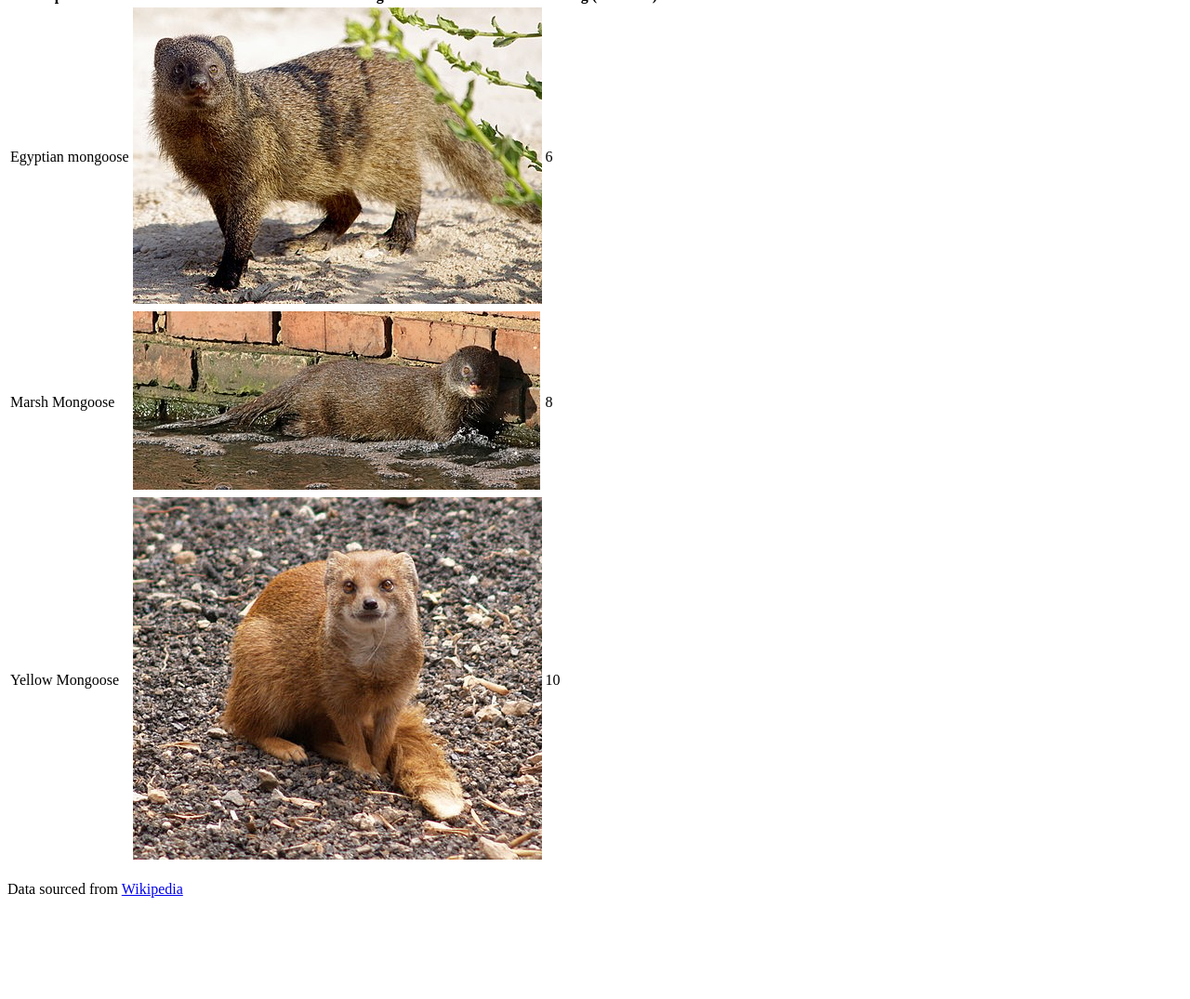
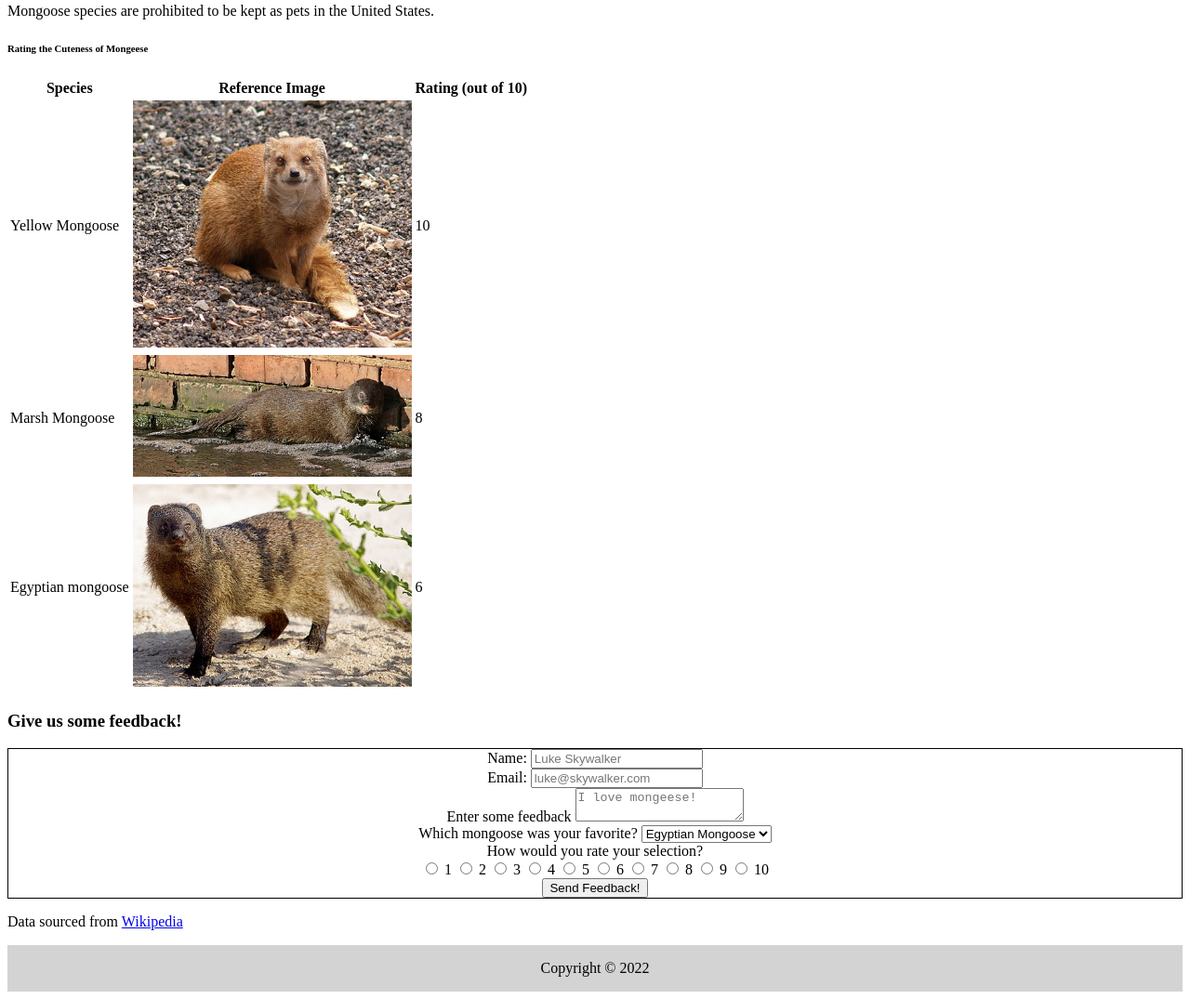
Before and after one commit to behlers22/brenden_ehlers_training, a plain HTML site: page HTML/problem1/index.html in a window 1280 px wide. Shown: the part 1255-2330 px from the top of the page at 93% size. Before the commit the page ends 2237 px from the top, so only its background shows below. Drawn offline with Linux system fonts and the light colour scheme.

Commit message:
problem2

```diff
--- a/HTML/problem1/index.html
+++ b/HTML/problem1/index.html
@@ -3,11 +3,18 @@
     <head>
         <title>Mongeese</title>
         <meta charset="utf-8" />
+        <link href="./styles.css" rel="stylesheet">
     </head>
     <body>
-        <h1>Mongeese: The Where And The What</h1>
+        <header>
+            <span>The Mongoose Website</span>
+        </header>
+        <main role="main">
+            <section id="home">
+                <h><h1>Mongeese: The Where And The What</h1></h>
                 <p>Table of Contents</p>
-        <ol>
+                <nav>
+                    <ul>
                         <li>
                             <a href="#characteristics">Characteristics</a>
                         </li>
@@ -23,26 +30,36 @@
                         <li>
                             <a href="#rating">Rating the Cuteness of Mongeese </a>
                         </li>
-        </ol>
+                        <li>
+                            <a href="#feedback">Feedback</a>
+                        </li>
+                    </ul>
+                </nav>
                 <p>
+                    <!-- should I manually concat this line that is way too long? -->
                     A mongoose is a small terrestrial carnivorous mammal belonging to the family Herpestidae. This family is currently split into two subfamilies, the Herpestinae and the Mungotinae. The Herpestinae comprises 23 living species that are native to southern Europe, Africa and Asia, whereas the Mungotinae comprises 11 species native to Africa.
                 </p>
-
-        <h2 id="characteristics">Characteristics of Mongeese</h2>
+            </section>
+            <section id="characteristics">
+                <h><h2>Characteristics of Mongeese</h2></h>
                 <p>
                     Mongooses have long faces and bodies, small, rounded ears, short legs, and long, tapering tails. Most are brindled or grizzly; a few have strongly marked coats which bear a striking resemblance to mustelids. Their nonretractile claws are used primarily for digging. Mongooses, much like goats, have narrow, ovular pupils.
                 </p>
                 <p>
                     Mongooses are one of at least four known mammalian taxa with mutations in the nicotinic acetylcholine receptor that protect against snake venom. Their modified receptors prevent the snake venom α-neurotoxin from binding. These represent four separate, independent mutations. In the mongoose, this change is effected, uniquely, by glycosylation.
                 </p>
-
-        <h3 id="location">Where are they located?</h3>
+            </section>
+            <section id="location">
+                <h><h3>Where are they located?</h3></h>
+                <figure>
                     <img src="./images/location.png" alt="Map of where mongeese are located" />
                     <p>
-            Mongeese are found in sub-Saharan Africa and South Asia.
+                        (Fig. 1) Mongeese are found in sub-Saharan Africa and South Asia.
                     </p>
-
-        <h4 id="diet">Diet</h4>
+                </figure>
+            </section>
+            <section id="diet">
+                <h><h4>Diet</h4></h>
                 <p>
                     Mongooses mostly feed on insects, crabs, earthworms, lizards, birds, and rodents. However, they also eat eggs and carrion.
                 </p>
@@ -50,7 +67,9 @@
                     Some species can learn simple tricks. They can be semi-domesticated and are kept as pets to control vermin.
                 </p>
 
-        <h5 id="cultural-significance">Cultural Significance of the Mongoose</h5>
+            </section>
+            <section id="cultural-significance">
+                <h><h5>Cultural Significance of the Mongoose</h5></h>
                 <p>
                     In ancient Mesopotamia, mongooses were sacred to the deity Ninkilim, who was conflated with Ningirama, a deity of magic who was invoked for protection against serpents. According to a Babylonian popular saying, when a mouse fled from a mongoose into a serpent's hole, it announced, "I bring you greetings from the snake-charmer!" A creature resembling a mongoose also appears in Old Babylonian glyptic art, but its significance is not known.
                 </p>
@@ -63,8 +82,9 @@
                 <p>
                     Mongoose species are prohibited to be kept as pets in the United States.
                 </p>
-
-        <h6 id="rating">Rating the Cuteness of Mongeese</h6>
+            </section>
+            <section id="rating">
+                <h><h6>Rating the Cuteness of Mongeese</h6></h>
                 <table>
                     <thead>
                         <tr>
@@ -75,29 +95,84 @@
                     </thead>
                     <tbody>
                         <tr>
-                    <td>Egyptian mongoose</td>
+                            <td>Yellow Mongoose</td>
                             <td>
-                        <img src="./images/egyptian-mongoose.png" alt="picture of the egyptian mongoose" />
+                                <img class="picture" src="./images/yellow-mongoose.png" alt="picture of a yellow mongoose" />
                             </td>
-                    <td>6</td>
+                            <td>10</td>
                         </tr>
                         <tr>
                             <td>Marsh Mongoose</td>
                             <td>
-                        <img src="./images/marsh-mongoose.png" alt="picture of a marsh mongoose" />
+                                <img class="picture" src="./images/marsh-mongoose.png" alt="picture of a marsh mongoose" />
                             </td>
                             <td>8</td>
                         </tr>
                         <tr>
-                    <td>Yellow Mongoose</td>
+                            <td>Egyptian mongoose</td>
                             <td>
-                        <img src="./images/yellow-mongoose.png" alt="picture of a yellow mongoose" />
+                                <img class="picture" src="./images/egyptian-mongoose.png" alt="picture of the egyptian mongoose" />
                             </td>
-                    <td>10</td>
+                            <td>6</td>
                         </tr>
                     </tbody>
                 </table>
-
+            </section>
+            <section id="feedback-form">
+                <h><h3>Give us some feedback!</h3></h>
+                <form>
+                    <div>
+                        <label for="name">Name:</label>
+                        <input id="name" type="text" placeholder="Luke Skywalker" />
+                    </div>
+                    <div>
+                        <label for="email">Email:</label>
+                        <input id="email" type="text" placeholder="luke@skywalker.com" />
+                    </div>
+                    <div>
+                        <label for="feedback">Enter some feedback</label>
+                        <textarea id="feedback" placeholder="I love mongeese!"></textarea>
+                    </div>
+                    <div>
+                        <label for="mongoose">Which mongoose was your favorite?</label>
+                        <select name="mongoose" id="mongoose">
+                            <option value="egyptian-mongoose">Egyptian Mongoose</option>
+                            <option value="marsh-mongoose">Marsh Mongoose</option>
+                            <option value="yellow-mongoose">Yellow Mongoose</option>
+                        </select>
+                    </div>
+                    <div>
+                        <label for="selection-rating">How would you rate your selection?</label>
+                        <div id="selection-rating">
+                            <input type="radio" value="1" id="1" />
+                            <label for="1">1</label>
+                            <input type="radio" value="2" id="2" />
+                            <label for="2">2</label>
+                            <input type="radio" value="3" id="3" />
+                            <label for="3">3</label>
+                            <input type="radio" value="4" id="4" />
+                            <label for="4">4</label>
+                            <input type="radio" value="5" id="5" />
+                            <label for="5">5</label>
+                            <input type="radio" value="6" id="6" />
+                            <label for="6">6</label>
+                            <input type="radio" value="7" id="7" />
+                            <label for="7">7</label>
+                            <input type="radio" value="8" id="8" />
+                            <label for="8">8</label>
+                            <input type="radio" value="9" id="9" />
+                            <label for="9">9</label>
+                            <input type="radio" value="10" id="10" />
+                            <label for="10">10</label>
+                        </div>
+                    </div>
+                    <submit><button>Send Feedback!</button></submit>
+                </form>
+            </section>
             <p>Data sourced from <a href='https://en.wikipedia.org/wiki/Mongoose' target="_blank">Wikipedia</a></p>
+        </main>
+        <footer>
+            <span>Copyright © 2022</span>
+        </footer>
     </body>
 </html>
--- /dev/null
+++ b/HTML/problem1/styles.css
@@ -0,0 +1,31 @@
+nav li {
+    list-style-type: none;
+}
+
+header {
+    padding: 1em;
+    background-color: lightgray;
+    text-align: center;
+}
+header span {
+    font-family: 'Brush Script MT';
+    font-size: 3em;
+}
+footer {
+    padding: 1rem;
+    background-color:  lightgray;
+    text-align: center;
+}
+
+figure {
+    text-align: center;
+}
+
+section#rating .picture {
+    width: 300px;
+}
+
+form {
+    border: 1px solid black;
+    text-align: center;
+}
```
Lines whose indentation alone changed are shown as unchanged.
